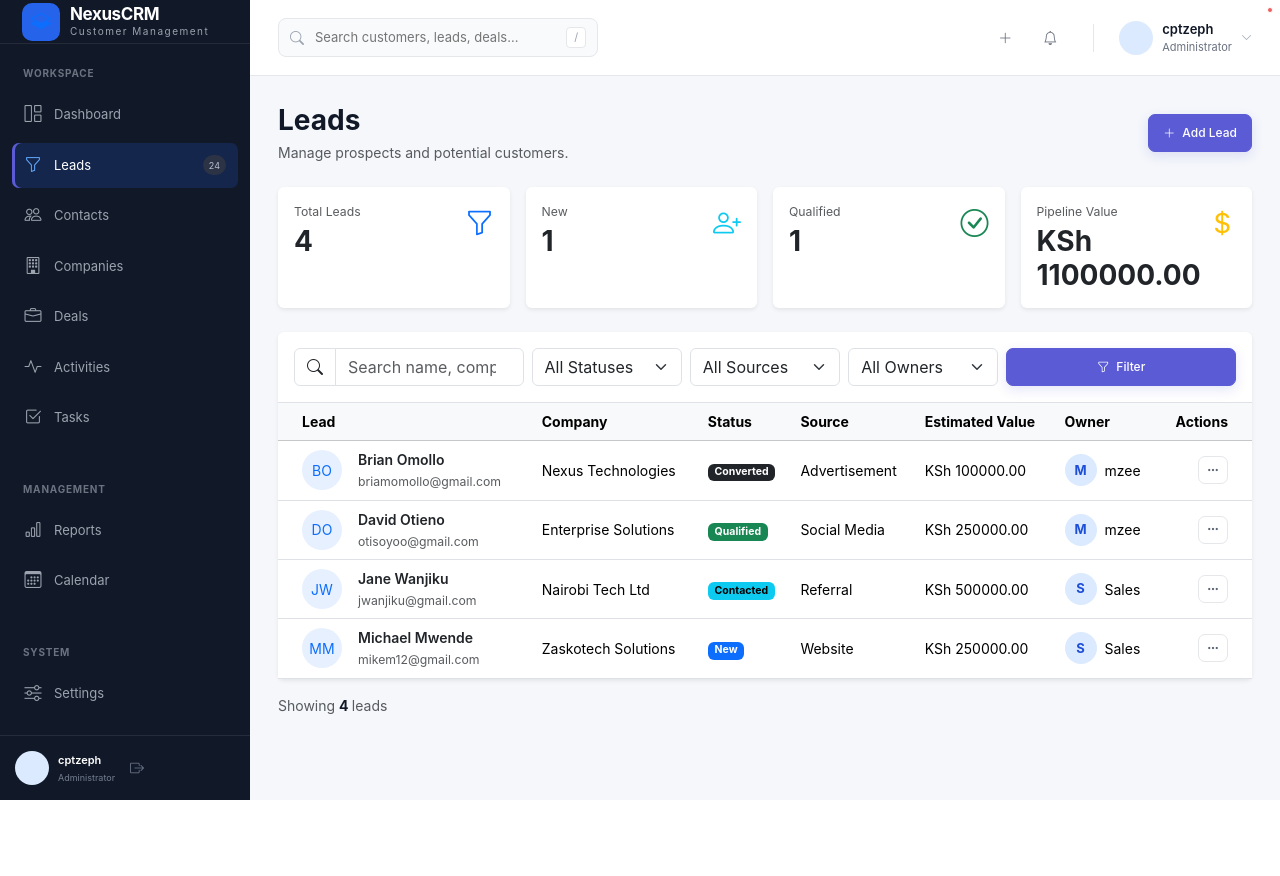
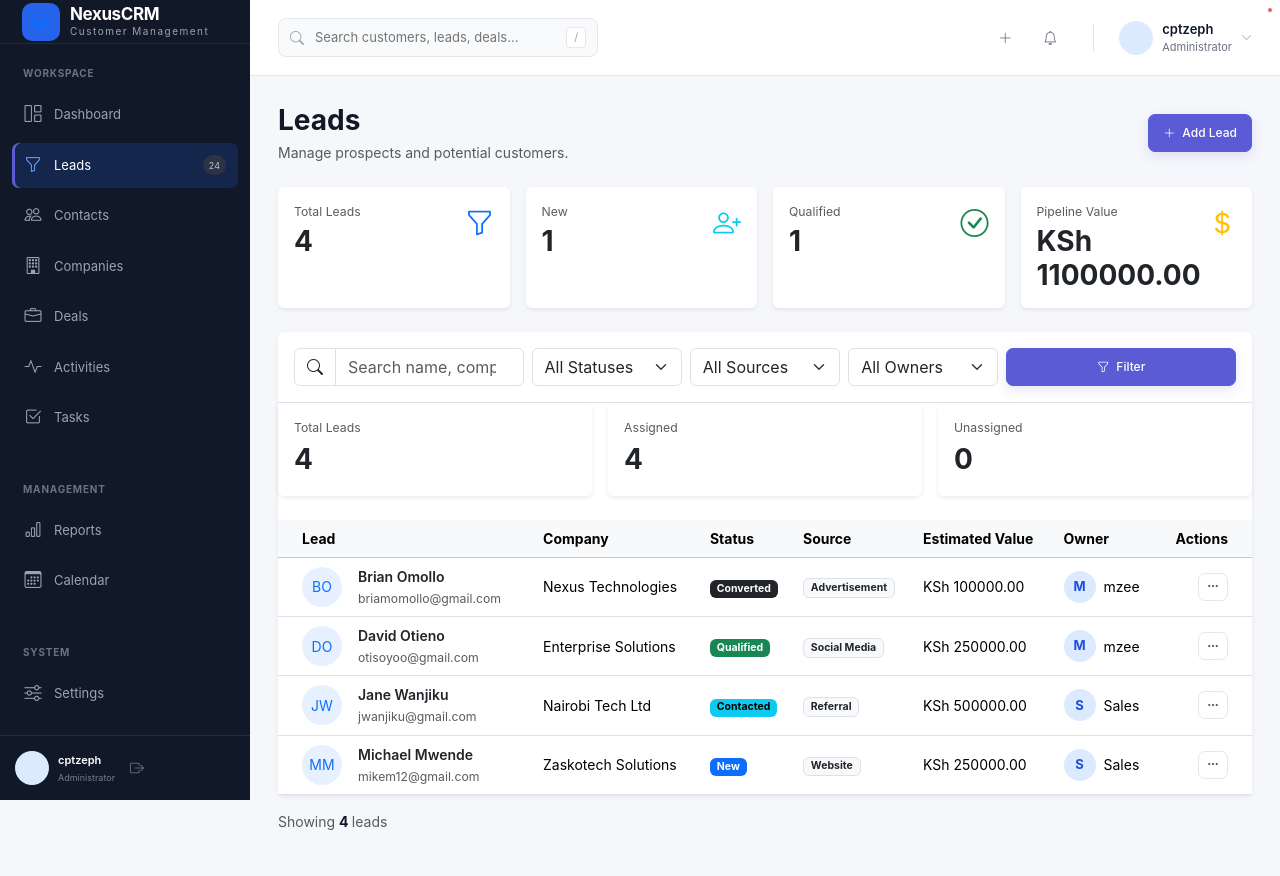
Before and after one commit to Cptzeph23/NEXUS-CRM, a Django app: page /leads/ in a window 1280 px wide. Before the commit the page ends 800 px from the top, so only its background shows below. Run offline with Django 5.2, Linux system fonts and the light colour scheme; a user stored in the database is signed in; data comes from the database, SQL or seed files in the repository.

Commit message:
list stats

```diff
--- a/NexusCRM/crmApp/views.py
+++ b/NexusCRM/crmApp/views.py
@@ -795,6 +795,16 @@ def permission_denied(request, exception=None):
 
 @login_required
 def lead_list(request):
+    base_leads = Lead.objects.all()
+    total_leads = base_leads.count()
+
+    assigned_leads = base_leads.filter(
+    owner__isnull=False
+    ).count()
+
+    unassigned_leads = base_leads.filter(
+    owner__isnull=True
+    ).count()
     # Base queryset with query optimizations
     leads = Lead.objects.select_related(
         "owner",
@@ -837,9 +847,18 @@ def lead_list(request):
     # OWNER FILTER
     # ==========================
     owner = request.GET.get("owner", "").strip()
-    if owner:
-        leads = leads.filter(owner_id=owner)
 
+    if owner == "unassigned":
+
+        leads = leads.filter(
+        owner__isnull=True
+    )
+
+    elif owner:
+
+        leads = leads.filter(
+        owner_id=owner
+    )
     # ==========================
     # ORDERING
     # ==========================
@@ -870,6 +889,9 @@ def lead_list(request):
         "selected_status": status,
         "selected_source": source,
         "selected_owner": owner,
+        "total_leads": total_leads,
+        "assigned_leads": assigned_leads,
+        "unassigned_leads": unassigned_leads,
 
         # Metrics
         "new_count": new_count,
--- a/NexusCRM/templates/crmApp/leads/list.html
+++ b/NexusCRM/templates/crmApp/leads/list.html
@@ -285,6 +285,15 @@
                                 All Owners
                             </option>
 
+                            <option
+                                value="unassigned"
+                                {% if selected_owner == "unassigned" %}
+                                    selected
+                                {% endif %}
+                                >
+                                Unassigned
+                            </option>
+
                             {% for owner in owners %}
 
                             <option
@@ -293,7 +302,12 @@
                                 selected
                                 {% endif %}
                             >
-                                {{ owner.get_full_name|default:owner.username }}
+                                {% if owner.get_full_name %}
+                                    {{ owner.get_full_name }}
+                                {% else %}
+                                    {{ owner.username }}
+                                {% endif %}
+
                             </option>
 
                         {% endfor %}
@@ -330,6 +344,72 @@
             </div>
 
         </form>
+
+        <div class="row g-3 mb-4">
+
+    <div class="col-md-4">
+
+        <div class="card border-0 shadow-sm">
+
+            <div class="card-body">
+
+                <div class="text-muted small">
+                    Total Leads
+                </div>
+
+                <div class="fs-3 fw-bold">
+                    {{ total_leads }}
+                </div>
+
+            </div>
+
+        </div>
+
+    </div>
+
+
+    <div class="col-md-4">
+
+        <div class="card border-0 shadow-sm">
+
+            <div class="card-body">
+
+                <div class="text-muted small">
+                    Assigned
+                </div>
+
+                <div class="fs-3 fw-bold">
+                    {{ assigned_leads }}
+                </div>
+
+            </div>
+
+        </div>
+
+    </div>
+
+
+    <div class="col-md-4">
+
+        <div class="card border-0 shadow-sm">
+
+            <div class="card-body">
+
+                <div class="text-muted small">
+                    Unassigned
+                </div>
+
+                <div class="fs-3 fw-bold">
+                    {{ unassigned_leads }}
+                </div>
+
+            </div>
+
+        </div>
+
+    </div>
+
+</div>
 
 
         <!-- TABLE -->
@@ -474,7 +554,9 @@
 
 
                             <td>
+                                <span class="badge bg-light text-dark border">
                                 {{ lead.get_source_display }}
+                                </span>
                             </td>
 
 
```
Lines whose indentation alone changed are shown as unchanged.
